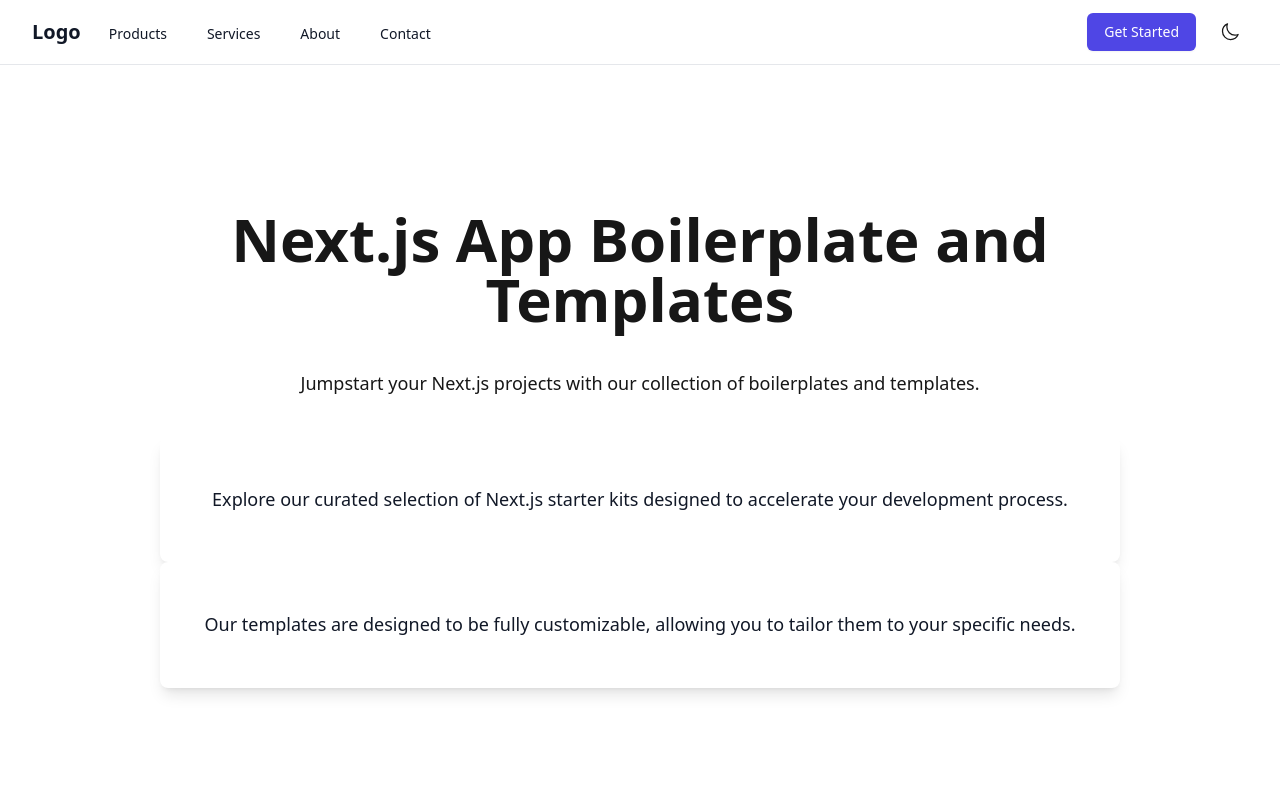
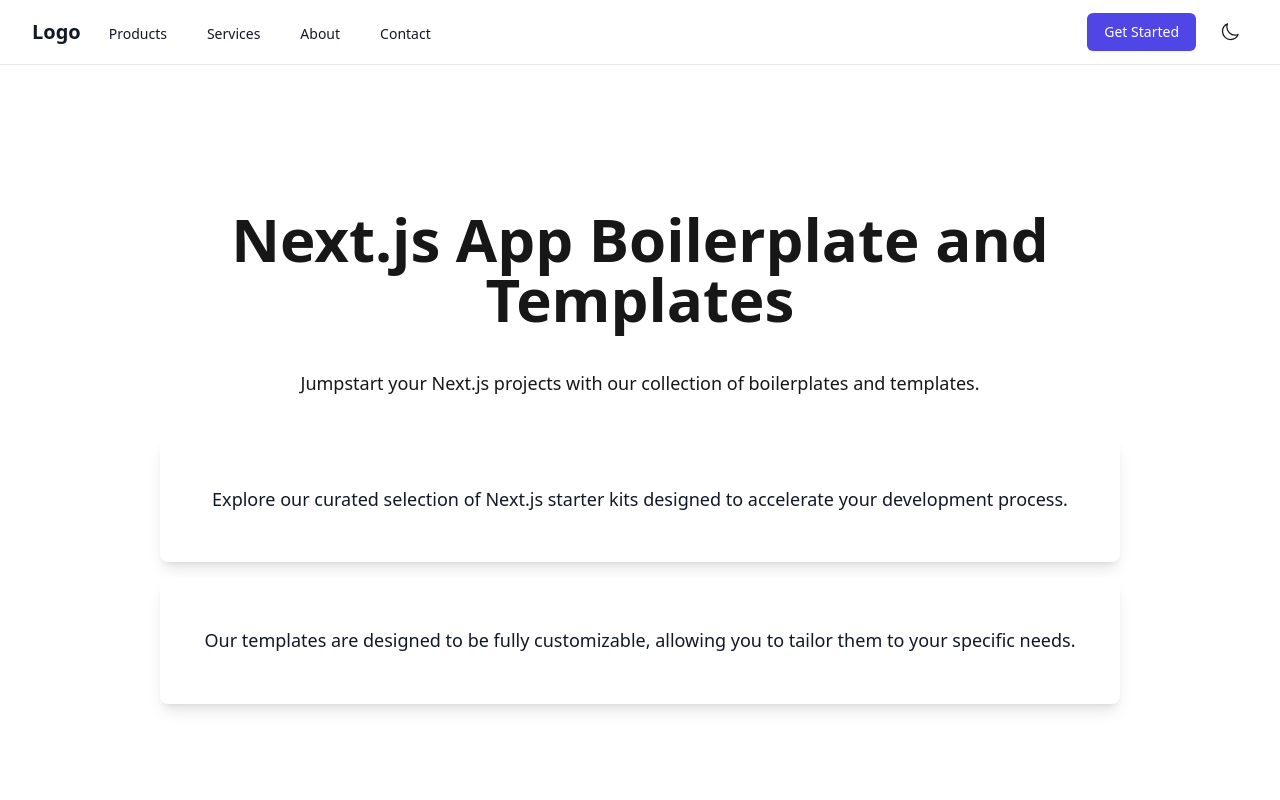
Before and after one commit to KenanBek/nextjs-app-template, a Next.js app: page / in a window 1280 px wide. Shown: the top 800 px of the page. Built offline with nearby package versions, Linux system fonts and the light colour scheme.

Commit message:
Update style

```diff
--- a/app/page.tsx
+++ b/app/page.tsx
@@ -17,8 +17,7 @@
             Explore our curated selection of Next.js starter kits designed to accelerate your development process.
           </InfoBox>
           <InfoBox>
-            Our templates are designed to be fully customizable, allowing you
-            to tailor them to your specific needs.
+            Our templates are designed to be fully customizable, allowing you to tailor them to your specific needs.
           </InfoBox>
         </PageHeader>
       </main>
--- a/components/generic/InfoBox.tsx
+++ b/components/generic/InfoBox.tsx
@@ -5,7 +5,7 @@
 
 export default function InfoBox({ children }: InfoBoxProps) {
   return (
-    <div className="w-full max-w-5xl mx-auto px-8 py-12 rounded-lg shadow-lg bg-white dark:bg-gray-800 text-gray-900 dark:text-gray-100">
+    <div className="w-full max-w-5xl mx-auto m-4 px-8 py-12 rounded-lg shadow-lg bg-white dark:bg-gray-800 text-gray-900 dark:text-gray-100">
       <p className="text-lg leading-relaxed">
         {children}
       </p>
```
